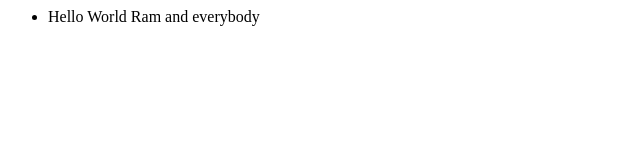
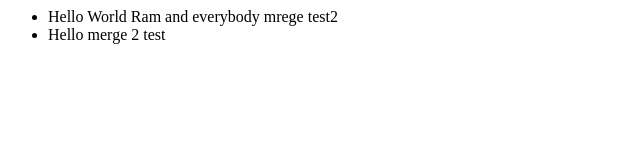
Before and after one commit to SupriyaGaikwad/newGitTest1, a plain HTML site: page index0.html in a window 1280 px wide. Shown: the whole page, without its empty margins (0-640 px from the left). Drawn offline with Linux system fonts and the light colour scheme.

Commit message:
testing merge conflict

```diff
--- a/index0.html
+++ b/index0.html
@@ -1,7 +1,9 @@
 <html>
 	<ul>
 
-		<li>Hello World Ram and everybody</li>
+		<li>Hello World Ram and everybody mrege test2</li>
+		<li>Hello merge 2 test</li>
+
 
 
 	</ul>
```
